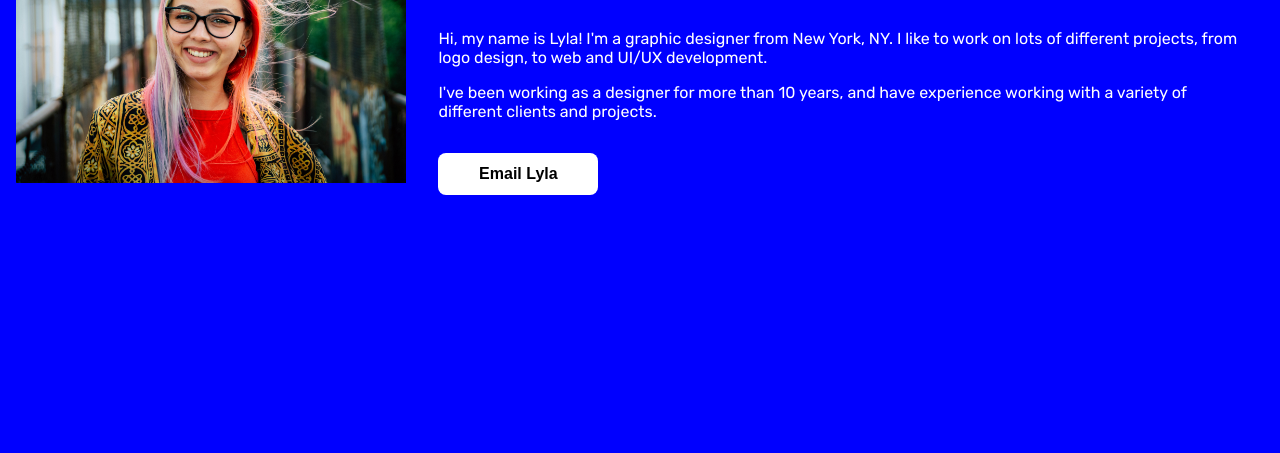
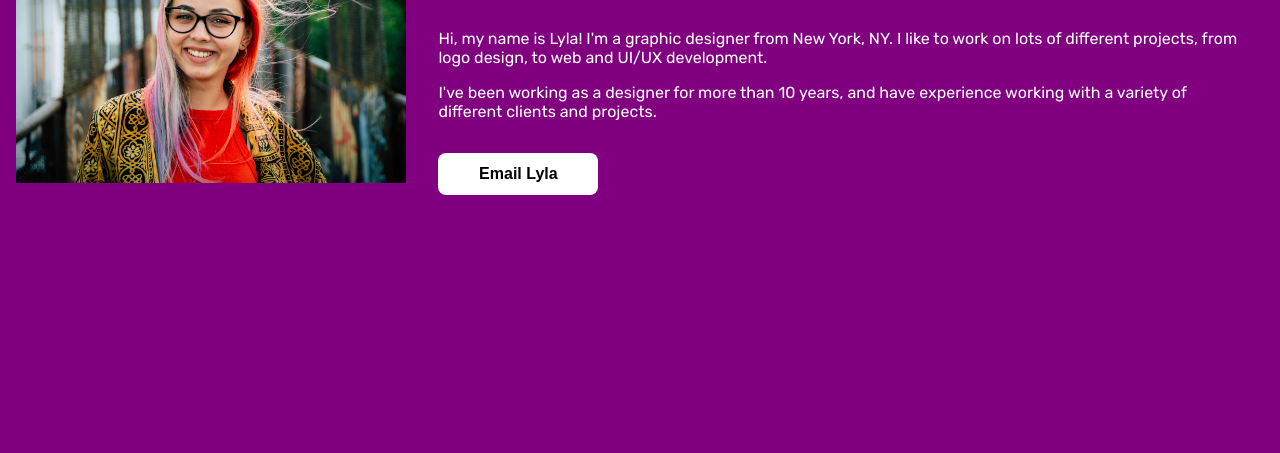
Before and after one commit to livsteinmetz/ProfilePageColorChange, a plain HTML site: page index.html in a window 1280 px wide. Shown: the part 347-800 px from the top of the page. Drawn offline with Linux system fonts and the light colour scheme.

Commit message:
initial commit

```diff
--- a/style.css
+++ b/style.css
@@ -15,7 +15,7 @@ main {
 	width: 100vw;
 	height: 100vh;
 	display: flex;
-	background: blue;
+	background: purple;
 	color: white;
 }
 
```
